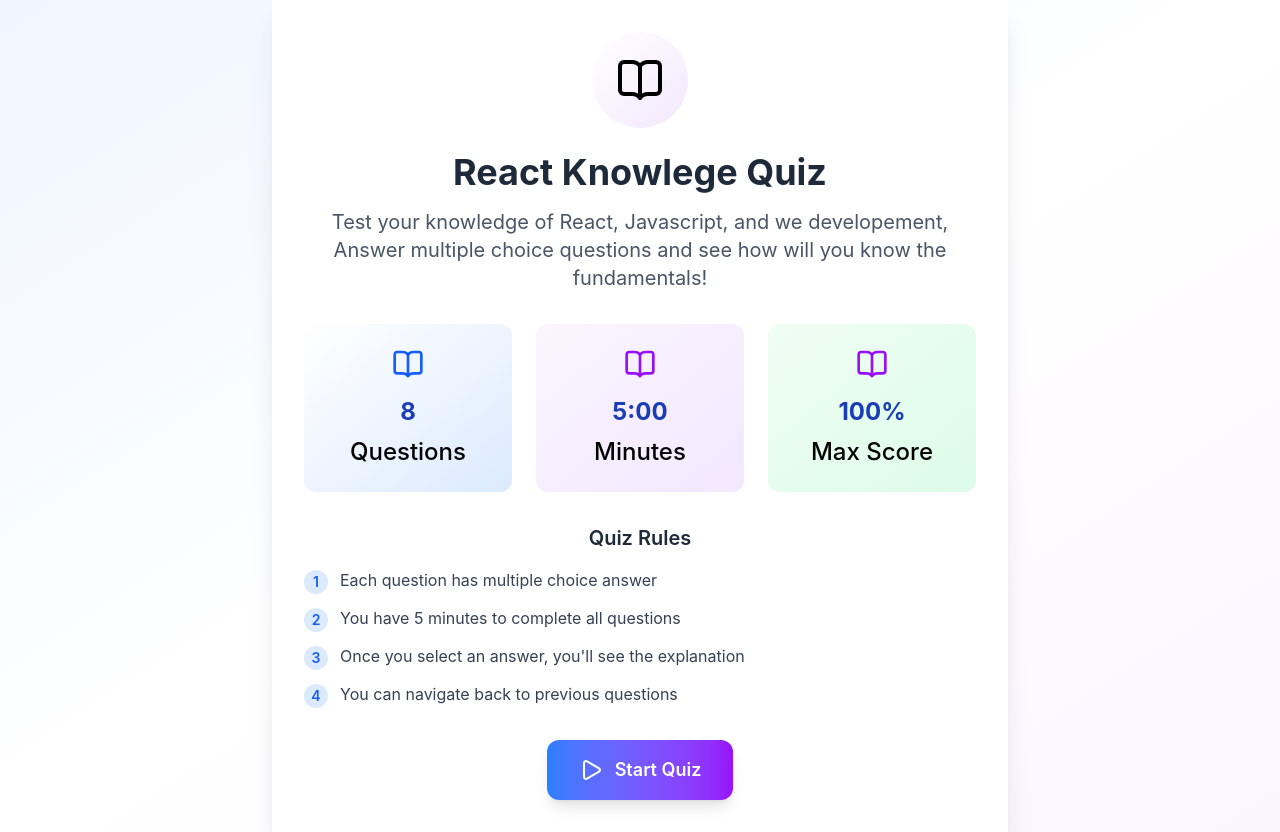
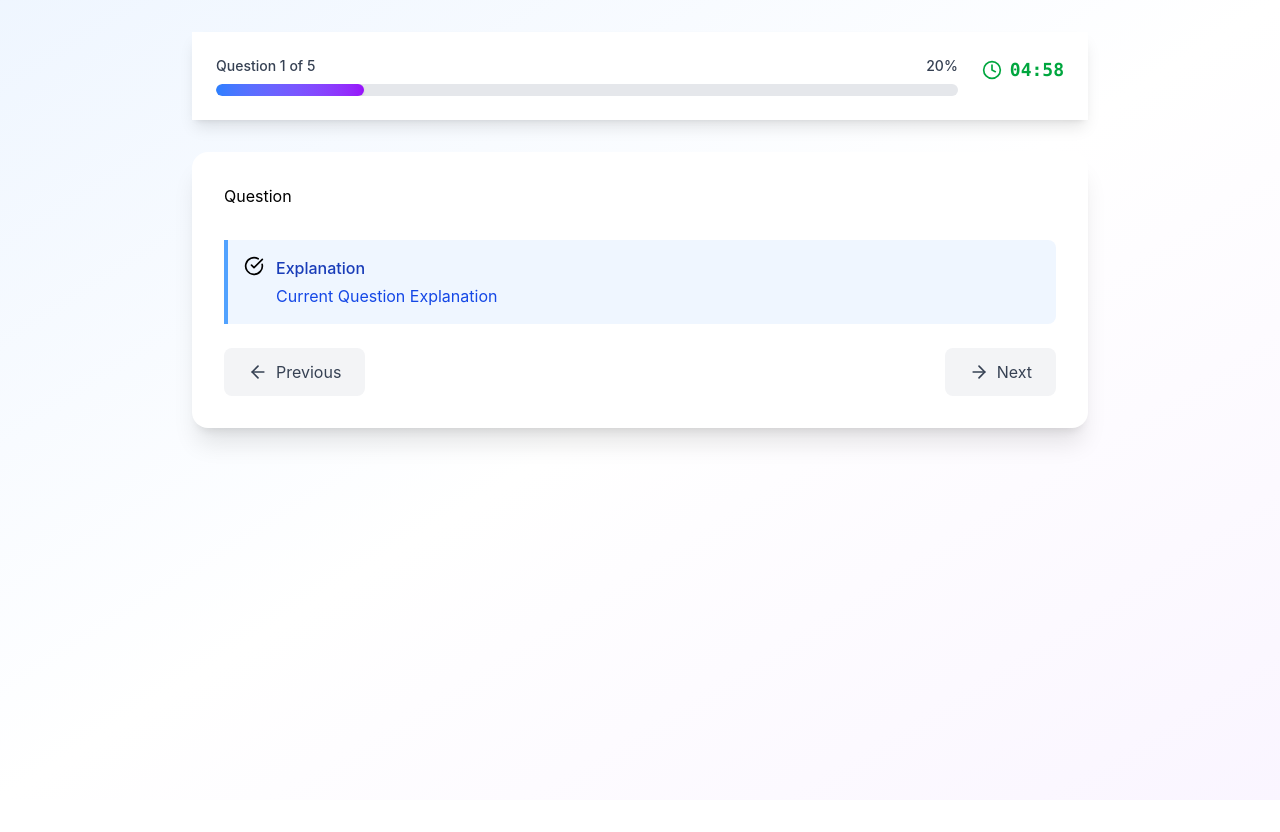
Before and after one commit to Coderaman-tech/Quizziz, a React (Vite) app: page / in a window 1280 px wide. Both pictures are taken after a click on the button "Start Quiz". After the commit the page ends 800 px from the top, so only its background shows below. Built offline with nearby package versions, Linux system fonts and the light colour scheme.

Commit message:
fix timer

```diff
--- a/src/components/ProgressBar.jsx
+++ b/src/components/ProgressBar.jsx
@@ -1,15 +1,17 @@
 import React from 'react'
 
-function ProgressBar() {
-  return (
-    <div className={`w-full`}>
+function ProgressBar({current,total,className=""}) {
+
+  const percentage=Math.round((current/total)*100);
+    return (
+    <div className={`w-full ${className}`}>
         <div className="flex justify-between items-center mb-2">
-            <span className="text-sm font-medium text-gray-700">Question Current of Total</span>
-            <span className="text-sm font-medium text-gray-700">Percentage%</span>
+            <span className="text-sm font-medium text-gray-700">Question {current} of {total}</span>
+            <span className="text-sm font-medium text-gray-700">{percentage}%</span>
         </div>
         <div className="w-full bg-gray-200 rounded-full h-3 overflow-hidden">
             {/* {ProgressBar} */}
-            <div className="bg-gradient-to-r from-blue-500 to-purple-600 h-full rounded-full transform-all duration-500 ease-out shadow-sm"></div>
+            <div className="bg-gradient-to-r from-blue-500 to-purple-600 h-full rounded-full transform-all duration-500 ease-out shadow-sm" style={{width:`${percentage}%`}} ></div>
         </div>
     </div>
   )
--- a/src/components/Quiz.jsx
+++ b/src/components/Quiz.jsx
@@ -5,8 +5,8 @@ import Questions from './Questions';
 import Results from './Results';
 import Timer from './Timer';
 import {useDispatch,useSelector} from "react-redux";
-import {sampleQuestions} from "../data/questions.js";
-import {setQuestions} from "../store/quizSlice.js";
+import {sampleQuestions} from "../data/questions";
+import {setQuestions} from "../store/quizSlice";
 import {useEffect} from "react";
 
 function Quiz() {
@@ -57,7 +57,7 @@ function Quiz() {
             <div className="bg-white rowunded-xl shadow-lg p-6">
                 <div className="flex flex-col md:flex-row md-items-center md:justify-between space-y-4 md:space-y-0">
                     <div className="flex-1">
-                      <ProgressBar/>
+                      <ProgressBar current={currentQuestionIndex+1} total={questions.length}/>
                     </div>
                     <div className="md:ml-6">
                       <Timer/>
--- a/src/components/QuizStart.jsx
+++ b/src/components/QuizStart.jsx
@@ -1,7 +1,14 @@
 import React from 'react';
 import {BookOpen, Play} from "lucide-react";
+import {useDispatch,useSelector} from "react-redux";
+import {startQuiz} from "../store/quizSlice";
+
 
 function QuizStart() {
+    const dispatch=useDispatch();
+    const handleStartQuiz=()=>{
+        dispatch(startQuiz());
+    }
   return (
     <div className="max-w-4xl mx-auto">
         <div className="bg-white rowunded-2xl shadow-xl p-8 text-center">
@@ -63,7 +70,7 @@ function QuizStart() {
                     </li>
                 </ul>
             </div>
-            <button className="inline-flex items-center space-x-3 py-4 px-8 bg-gradient-to-r from-blue-500 to-purple-600 text-white rounded-xl hover:from-blue-600 hover:to-purple-700 transform hover:scale-105 transition-all duration-200 shadow-lg font-semibold text-lg cursor-pointer">
+            <button className="inline-flex items-center space-x-3 py-4 px-8 bg-gradient-to-r from-blue-500 to-purple-600 text-white rounded-xl hover:from-blue-600 hover:to-purple-700 transform hover:scale-105 transition-all duration-200 shadow-lg font-semibold text-lg cursor-pointer" onClick={handleStartQuiz}>
                 <Play size={24}/>
                 <span>Start Quiz</span>
             </button>
--- a/src/components/Timer.jsx
+++ b/src/components/Timer.jsx
@@ -1,11 +1,45 @@
 import React from 'react';
 import {Clock} from "lucide-react";
+import {useDispatch,useSelector} from "react-redux";
+import {decreamentTimer} from "../store/quizSlice";
+import {useEffect} from "react";
 
 function Timer() {
+  const dispatch=useDispatch();
+  const {timeLeft,isTimerActive}=useSelector((state)=>state.quiz);
+
+  useEffect(() => {
+    let interval;
+    if(isTimerActive && timeLeft>0){
+      interval=setInterval(() => {
+        dispatch(decreamentTimer())
+      }, 1000);
+
+      return ()=>{
+        if(interval){
+          clearInterval(interval);
+        }
+      };
+    }
+  }, [dispatch,isTimerActive,timeLeft]);
+
+  //Get Timer Colors
+  const getTimerColor=()=>{
+    if(timeLeft>120) return "text-green-600";
+    if(timeLeft>60) return "text-yellow-600";
+    return "text-red-600";
+  };
+
+  const formatTime=(seconds)=>{
+    const min=Math.floor(seconds/60);
+    const secs=seconds%60;
+    return `${min.toString().padStart(2,0)}:${secs.toString().padStart(2,0)}`;
+  }
+
   return (
-    <div className={`flex items-center space-x-2`}>
+    <div className={`flex items-center space-x-2 ${getTimerColor()}`}>
         <Clock size={20}/>
-        <span className="font-mono text-lg font-semibold">Time Left</span>
+        <span className="font-mono text-lg font-semibold">{formatTime(timeLeft)}</span>
     </div>
   )
 }
--- a/src/store/quizSlice.js
+++ b/src/store/quizSlice.js
@@ -18,9 +18,27 @@ const quizSlice=createSlice({
         setQuestions:(state,action)=>{
             state.questions=action.payload;
         },
+        startQuiz:(state)=>{
+            state.currentQuestionIndex=0,
+            state.answers=[];
+            state.isQuizCompleted=false;
+            state.score=0;
+            state.timeLeft=300;
+            state.isTimerActive=true;
+            state.showExplanation=false;
+        },
+        decreamentTimer:(state)=>{
+            if(state.timeLeft>0 && state.isTimerActive){
+                state.timeLeft-=1;
+            }
+            else if(state.timeLeft===0){
+                state.isQuizCompleted=true;
+                state.isTimerActive=false;
+            }
+        }
     },
 });
 
-export const {setQuestions}=quizSlice.actions;
+export const {setQuestions,startQuiz,decreamentTimer}=quizSlice.actions;
 
 export default quizSlice.reducer
```
